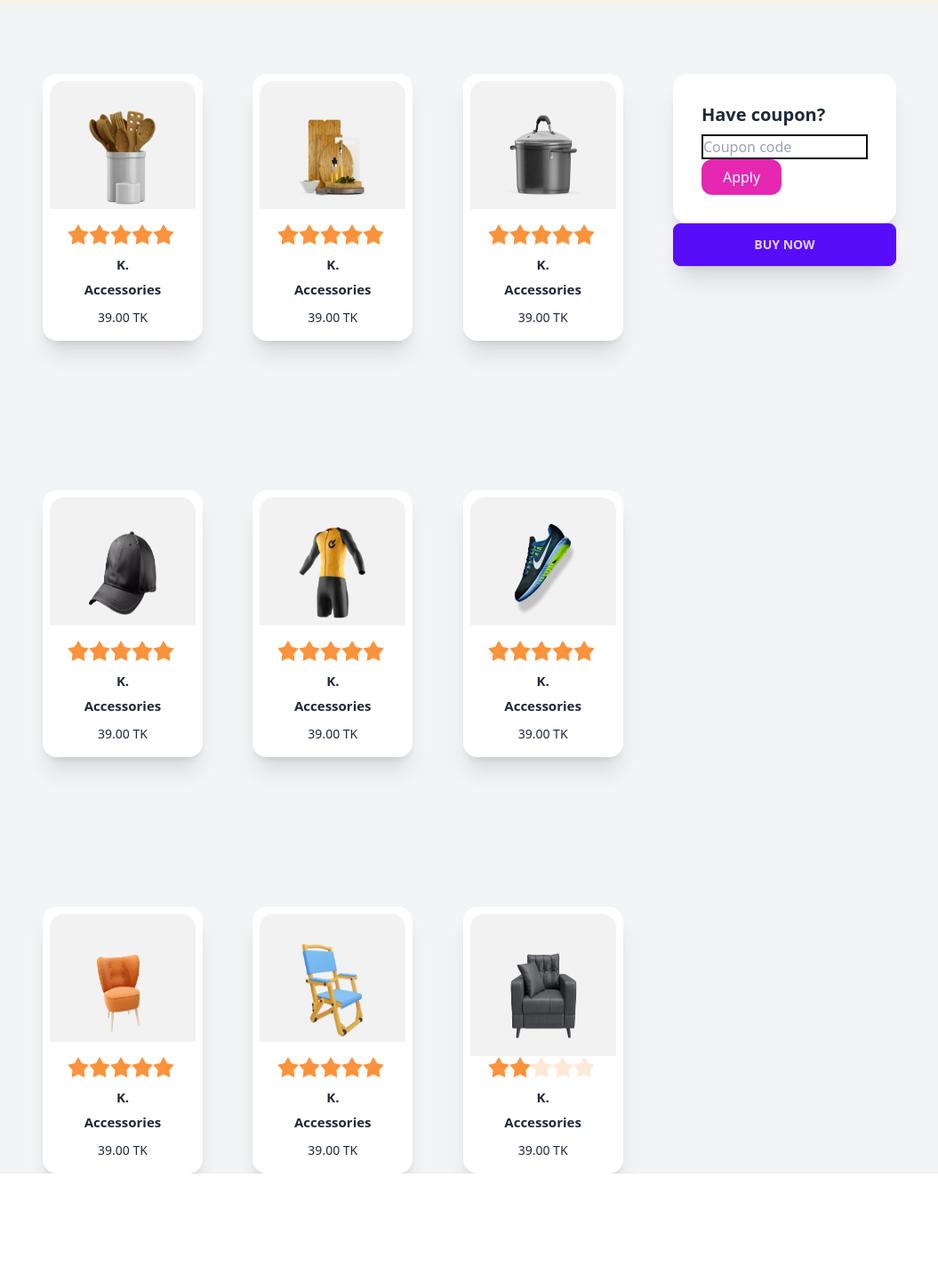
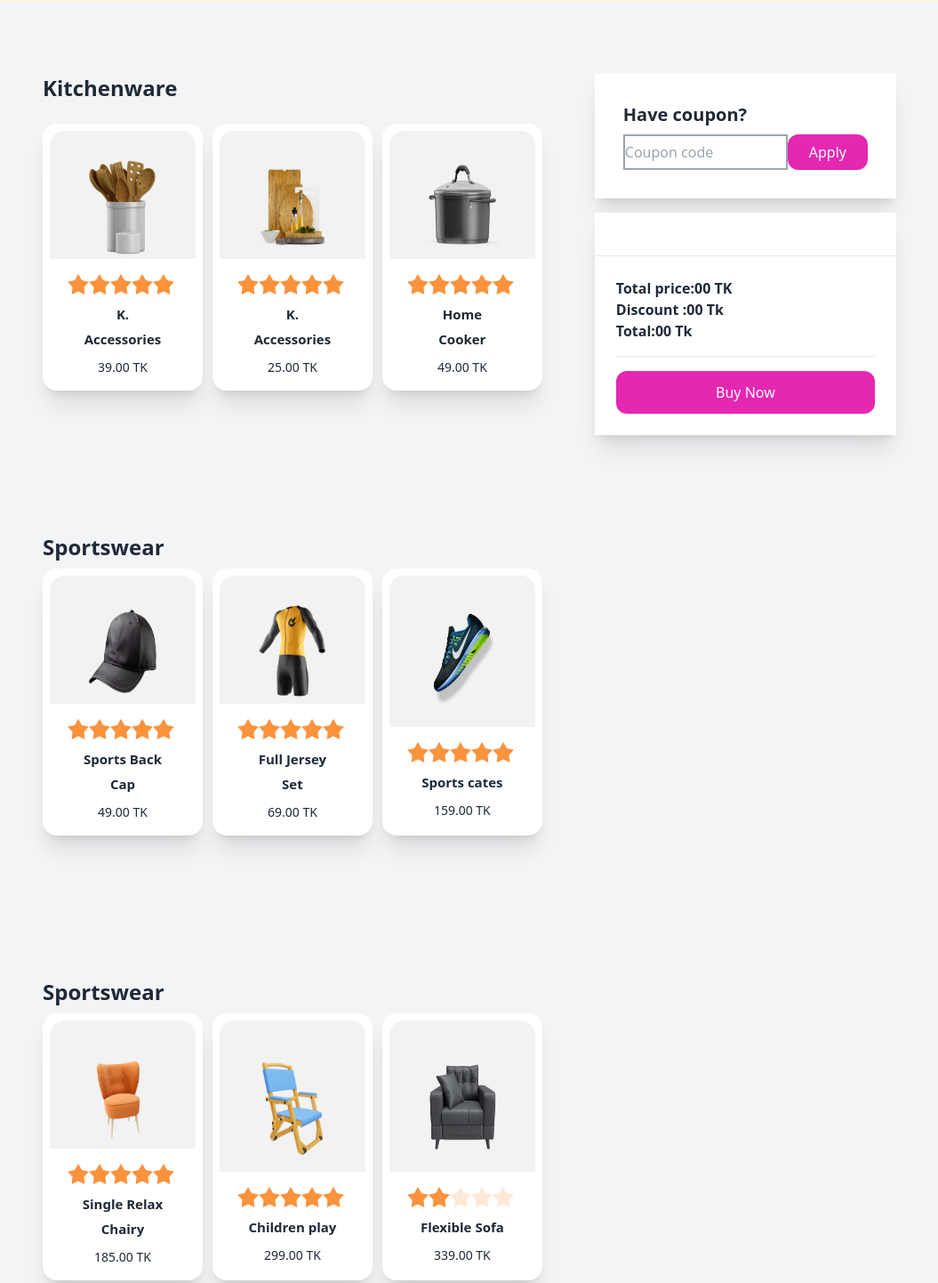
Before and after one commit to mdrafi276/summer-sale, a plain HTML site: page index.html in a window 1280 px wide. Shown: the part 797-2239 px from the top of the page at 89% size, without its empty margins (112-1167 px from the left). Before the commit the page ends 2116 px from the top, so only its background shows below. Drawn offline with nearby package versions, Linux system fonts and the light colour scheme.

Commit message:
first commit

```diff
--- a/index.html
+++ b/index.html
@@ -17,11 +17,12 @@
 <body data-theme="light">
   <header>
     <div class="hero  bg-[#F9F6E2] md:min-h-screen ">
-      <div class="hero-content flex-col md:gap-40 lg:flex-row-reverse">
+      <div class="hero-content flex-col md:w-full  md:gap-40 lg:flex-row-reverse">
         <img src="/images/Summer 1.png" class="md:max-w-sm rounded-lg md:shadow-2xl" />
         <div>
           <h1 class="text-sm  text-center flex text-black  flex-col  "> ---SALE FEVER---</h1>
-          <p class="py-6 text-black text-2xl font-extrabold "> Purchase TK 200 or <br> above & get <span class="text-[#E527B2]">20% off</span></p>
+          <p class="py-6 text-black text-3xl font-extrabold "> Purchase TK 200 or <br> above & get <span
+              class="text-[#E527B2]">20% off</span></p>
           <div class="flex items-center">
             <h1 class="text-sm text-black ">Use Promo Code</h1>
 
@@ -31,16 +32,21 @@
       </div>
     </div>
   </header>
-  <main class="bg-gray-100">
+  <main class="bg-gray-100 ">
+
     <section class="flex flex-col  md:flex-row gap-40 justify-around lg:w-[75%] mx-auto">
-    <div class="grid  md:gap-40 grid-cols-1 md:grid-cols-2 lg:grid-cols-3">
+
+      <div class="grid  mb-20 md:gap-40  ">
         <!-- card-section    -->
-     <div class="card md:w-[180px]   border-white border-8 md:h-[300px] mt-20 bg-base-100 shadow-xl">
+        <div>
+          <h1 class="text-2xl mt-20 relative font-extrabold ">Kitchenware</h1>
+          <div class="grid md:grid-cols-2 lg:grid-cols-3 -mt-14 gap-28">
+            <div onclick="clickHander(this)" class="card md:w-[180px]    border-white border-8 md:h-[300px] mt-20 bg-base-100 shadow-xl">
               <figure class="px-10 pt-10  bg-[#1111110D]">
-        <img  src="/images/prod1.png" alt="Shoes" class="rounded-xl  w-[100px] h-[130px] pb-4 " />
+                <img src="/images/prod1.png" alt="Shoes" class="rounded-xl  w-[100px] h-[130px] pb-4 " />
               </figure>
               <!-- rating -->
-      <div class="rating lg:pl-5 pt-4 ">
+              <div class="rating lg:pl-5 pl-36 pt-4 md:pl-5 md:pt-4 ">
                 <input type="radio" name="rating-2" class="mask mask-star-2 bg-orange-400" />
                 <input type="radio" name="rating-2" class="mask mask-star-2 bg-orange-400" checked />
                 <input type="radio" name="rating-2" class="mask mask-star-2 bg-orange-400" />
@@ -49,15 +55,15 @@
               </div>
               <div class="card-body pt-2  pb-2 items-center text-center">
                 <h2 class="card-title  text-[15px]">K. Accessories</h2>
-       <h1 class="text-sm">39.00 TK</h1>
+                <h1 id="price" class="text-sm">39.00 TK</h1>
               </div>
             </div>
-     <div class="card md:w-[180px]   border-white border-8 md:h-[300px]  mt-20 bg-base-100 shadow-xl">
+            <div onclick="clickHander(this)" class="card md:w-[180px]   border-white border-8 md:h-[300px]  mt-20 bg-base-100 shadow-xl">
               <figure class="px-10 pt-10 bg-[#1111110D]">
-        <img  src="/images/prod2.png" alt="Shoes" class="rounded-xl  w-[100px] h-[130px] pb-4 " />
+                <img src="/images/prod2.png" alt="Shoes" class="rounded-xl  w-[100px] h-[130px] pb-4 " />
               </figure>
               <!-- rating -->
-      <div class="rating lg:pl-5 pt-4 ">
+              <div class="rating lg:pl-5 pl-36 pt-4 md:pl-5 md:pt-4 ">
                 <input type="radio" name="rating-2" class="mask mask-star-2 bg-orange-400" />
                 <input type="radio" name="rating-2" class="mask mask-star-2 bg-orange-400" checked />
                 <input type="radio" name="rating-2" class="mask mask-star-2 bg-orange-400" />
@@ -66,15 +72,15 @@
               </div>
               <div class="card-body pt-2  pb-2 items-center text-center">
                 <h2 class="card-title  text-[15px]">K. Accessories</h2>
-       <h1 class="text-sm">39.00 TK</h1>
+                <h1 id="price" class="text-sm">25.00 TK</h1>
               </div>
             </div>
-     <div class="card md:w-[180px] border-white border-8 md:h-[300px] mt-20 bg-base-100 shadow-xl">
+            <div onclick="clickHander(this)" class="card md:w-[180px] border-white border-8 md:h-[300px] mt-20 bg-base-100 shadow-xl">
               <figure class="px-10 pt-10 bg-[#1111110D]">
-        <img  src="/images/prod3.png" alt="Shoes" class="rounded-xl  w-[100px] h-[130px] pb-4 " />
+                <img src="/images/prod3.png" alt="Shoes" class="rounded-xl  w-[100px] h-[130px] pb-4 " />
               </figure>
               <!-- rating -->
-      <div class="rating lg:pl-5 pt-4 ">
+              <div class="rating lg:pl-5 pl-36 pt-4 md:pl-5 md:pt-4 ">
                 <input type="radio" name="rating-2" class="mask mask-star-2 bg-orange-400" />
                 <input type="radio" name="rating-2" class="mask mask-star-2 bg-orange-400" checked />
                 <input type="radio" name="rating-2" class="mask mask-star-2 bg-orange-400" />
@@ -82,16 +88,24 @@
                 <input type="radio" name="rating-2" class="mask mask-star-2 bg-orange-400" />
               </div>
               <div class="card-body pt-2  pb-2 items-center text-center">
-        <h2 class="card-title  text-[15px]">K. Accessories</h2>
-       <h1 class="text-sm">39.00 TK</h1>
+                <h2 class="card-title  text-[15px]">Home Cooker</h2>
+                <h1 id="price"  class="text-sm">49.00 TK</h1>
               </div>
             </div>
-     <div class="card md:w-[180px] pt-0 border-white border-8 md:h-[300px] mt-2 bg-base-100 shadow-xl">
+          </div>
+        </div>
+        <!-- first section card  -->
+
+        <div>
+          <h1 class="text-2xl font-extrabold ">Sportswear</h1>
+          <div class="grid  lg:grid-cols-3 gap-28">
+            <div
+            onclick="clickHander(this)" class="card md:w-[180px] pt-0 border-white border-8 md:h-[300px] md:mt-20 lg:mt-2 bg-base-100 shadow-xl">
               <figure class="px-10 pt-10 bg-[#1111110D]">
-        <img  src="/images/prod4.png" alt="Shoes" class="rounded-xl  w-[100px] h-[130px] pb-4 " />
+                <img src="/images/prod4.png" alt="Shoes" class="rounded-xl  w-[100px] h-[130px] pb-4 " />
               </figure>
               <!-- rating -->
-      <div class="rating lg:pl-5 pt-4 ">
+              <div class="rating md:pl-5 pl-36 pt-4 lg:pl-5 md:pt-4 ">
                 <input type="radio" name="rating-2" class="mask mask-star-2 bg-orange-400" />
                 <input type="radio" name="rating-2" class="mask mask-star-2 bg-orange-400" checked />
                 <input type="radio" name="rating-2" class="mask mask-star-2 bg-orange-400" />
@@ -99,16 +113,16 @@
                 <input type="radio" name="rating-2" class="mask mask-star-2 bg-orange-400" />
               </div>
               <div class="card-body pt-2  pb-2 items-center text-center">
-        <h2 class="card-title  text-[15px]">K. Accessories</h2>
-       <h1 class="text-sm">39.00 TK</h1>
+                <h2 class="card-title  text-[15px]">Sports Back Cap</h2>
+                <h1 id="price" class="text-sm">49.00 TK</h1>
               </div>
             </div>
-     <div class="card md:w-[180px] border-white border-8 md:h-[300px] mt-2 bg-base-100 shadow-xl">
+            <div onclick="clickHander(this)" class="card md:w-[180px] border-white border-8 md:h-[300px] mt-2 bg-base-100 shadow-xl">
               <figure class="px-10 pt-10 bg-[#1111110D]">
-        <img  src="/images/prod5.png" alt="Shoes" class="rounded-xl  w-[100px] h-[130px] pb-4 " />
+                <img src="/images/prod5.png" alt="Shoes" class="rounded-xl  w-[100px] h-[130px] pb-4 " />
               </figure>
               <!-- rating -->
-      <div class="rating lg:pl-5 pt-4 ">
+              <div class="rating md:pl-5 pl-36 pt-4 lg:pl-5 md:pt-4 ">
                 <input type="radio" name="rating-2" class="mask mask-star-2 bg-orange-400" />
                 <input type="radio" name="rating-2" class="mask mask-star-2 bg-orange-400" checked />
                 <input type="radio" name="rating-2" class="mask mask-star-2 bg-orange-400" />
@@ -116,16 +130,16 @@
                 <input type="radio" name="rating-2" class="mask mask-star-2 bg-orange-400" />
               </div>
               <div class="card-body pt-2  pb-2 items-center text-center">
-        <h2 class="card-title  text-[15px]">K. Accessories</h2>
-       <h1 class="text-sm">39.00 TK</h1>
+                <h2 class="card-title  text-[15px]">Full Jersey Set</h2>
+                <h1 id="price" class="text-sm">69.00 TK</h1>
               </div>
             </div>
-     <div class="card md:w-[180px] border-white border-8 md:h-[300px] mt-2 bg-base-100 shadow-xl">
+            <div onclick="clickHander(this)" class="card md:w-[180px] border-white border-8 md:h-[300px] mt-2 bg-base-100 shadow-xl">
               <figure class="px-10 pt-10 bg-[#1111110D]">
-        <img  src="/images/prod6.png" alt="Shoes" class="rounded-xl  w-[100px] h-[130px] pb-4 " />
+                <img src="/images/prod6.png" alt="Shoes" class="rounded-xl  w-[100px] h-[130px] pb-4 " />
               </figure>
               <!-- rating -->
-      <div class="rating lg:pl-5 pt-4 ">
+              <div class="rating md:pl-5 pl-36 pt-4 lg:pl-5 md:pt-4 ">
                 <input type="radio" name="rating-2" class="mask mask-star-2 bg-orange-400" />
                 <input type="radio" name="rating-2" class="mask mask-star-2 bg-orange-400" checked />
                 <input type="radio" name="rating-2" class="mask mask-star-2 bg-orange-400" />
@@ -133,16 +147,22 @@
                 <input type="radio" name="rating-2" class="mask mask-star-2 bg-orange-400" />
               </div>
               <div class="card-body pt-2  pb-2 items-center text-center">
-        <h2 class="card-title  text-[15px]">K. Accessories</h2>
-       <h1 class="text-sm">39.00 TK</h1>
+                <h2 class="card-title  text-[15px]">Sports cates</h2>
+                <h1 id="price" class="text-sm">159.00 TK</h1>
               </div>
             </div>
-     <div class="card md:w-[180px] border-white border-8 md:h-[300px] mt-2 bg-base-100 shadow-xl">
+          </div>
+        </div>
+        <!-- third secrion card  -->
+        <div>
+          <h1 class="text-2xl font-extrabold ">Sportswear</h1>
+          <div class="grid lg:grid-cols-3 gap-28">
+            <div onclick="clickHander(this)" class="card md:w-[180px] border-white border-8 md:h-[300px] mt-2 bg-base-100 shadow-xl">
               <figure class="px-10 pt-10 bg-[#1111110D]">
-        <img  src="/images/prod7.png" alt="Shoes" class="rounded-xl  w-[100px] h-[130px] pb-4 " />
+                <img src="/images/prod7.png" alt="Shoes" class="rounded-xl  w-[100px] h-[130px] pb-4 " />
               </figure>
               <!-- rating -->
-      <div class="rating lg:pl-5 pt-4 ">
+              <div class="rating md:pl-5 pl-36 pt-4 lg:pl-5 md:pt-4 ">
                 <input type="radio" name="rating-2" class="mask mask-star-2 bg-orange-400" />
                 <input type="radio" name="rating-2" class="mask mask-star-2 bg-orange-400" checked />
                 <input type="radio" name="rating-2" class="mask mask-star-2 bg-orange-400" />
@@ -150,16 +170,16 @@
                 <input type="radio" name="rating-2" class="mask mask-star-2 bg-orange-400" />
               </div>
               <div class="card-body pt-2  pb-2 items-center text-center">
-        <h2 class="card-title  text-[15px]">K. Accessories</h2>
-       <h1 class="text-sm">39.00 TK</h1>
+                <h2 class="card-title  text-[15px]">Single Relax Chairy</h2>
+                <h1 id="price" class="text-sm">185.00 TK</h1>
               </div>
             </div>
-     <div class="card md:w-[180px] border-white border-8 md:h-[300px] mt-2 bg-base-100 shadow-xl">
+            <div onclick="clickHander(this)" class="card md:w-[180px] border-white border-8 md:h-[300px] mt-2 bg-base-100 shadow-xl">
               <figure class="px-10 pt-10 bg-[#1111110D]">
-        <img  src="/images/prod8.png" alt="Shoes" class="rounded-xl  w-[100px] h-[130px] pb-4 " />
+                <img src="/images/prod8.png" alt="Shoes" class="rounded-xl  w-[100px] h-[130px] pb-4 " />
               </figure>
               <!-- rating -->
-      <div class="rating lg:pl-5 pt-4 ">
+              <div class="rating md:pl-5 pl-36 pt-4 lg:pl-5 md:pt-4 ">
                 <input type="radio" name="rating-2" class="mask mask-star-2 bg-orange-400" />
                 <input type="radio" name="rating-2" class="mask mask-star-2 bg-orange-400" checked />
                 <input type="radio" name="rating-2" class="mask mask-star-2 bg-orange-400" />
@@ -167,16 +187,16 @@
                 <input type="radio" name="rating-2" class="mask mask-star-2 bg-orange-400" />
               </div>
               <div class="card-body pt-2  pb-2 items-center text-center">
-        <h2 class="card-title  text-[15px]">K. Accessories</h2>
-       <h1 class="text-sm">39.00 TK</h1>
+                <h2 class="card-title  text-[15px]">Children play</h2>
+                <h1 id="price" class="text-sm">299.00 TK</h1>
               </div>
             </div>
-     <div class="card md:w-[180px] border-white border-8 md:h-[300px] mt-2 bg-base-100 shadow-xl">
+            <div onclick="clickHander(this)" class="card md:w-[180px] border-white border-8 md:h-[300px] mt-2 bg-base-100 shadow-xl">
               <figure class="px-10 pt-10 bg-[#1111110D]">
-        <img  src="/images/prod9.png" alt="Shoes" class="rounded-xl  w-[100px] h-[130px] pb-4 " />
+                <img src="/images/prod9.png" alt="Shoes" class="rounded-xl  w-[100px] h-[130px] pb-4 " />
               </figure>
               <!-- rating -->
-      <div class="rating pl-35 lg:pl-5  1pt-4 ">
+              <div class="rating pl-36 pt-4 lg:pl-5  md:pt-4 ">
                 <input type="radio" name="rating-2" class="mask mask-star-2 bg-orange-400" />
                 <input type="radio" name="rating-2" class="mask mask-star-2 bg-orange-400" checked />
                 <input type="radio" name="rating-2" class="mask mask-star-2 bg-orange-400" />
@@ -184,40 +204,51 @@
                 <input type="radio" name="rating-2" class="mask mask-star-2 bg-orange-400" />
               </div>
               <div class="card-body pt-2  pb-2 items-center text-center">
-        <h2 class="card-title  text-[15px]">K. Accessories</h2>
-       <h1 class="text-sm">39.00 TK</h1>
+                <h2 class="card-title  text-[15px]">Flexible Sofa</h2>
+                <h1 id="price" class="text-sm">339.00 TK</h1>
+              </div>
+            </div>
           </div>
         </div>
       </div>
       <div>
         <!-- amount card  -->
         <div>
-        <div class="card   bg-base-100 mt-20 shadow-xl">
+          <div class="card rounded-none   bg-base-100 md:mt-20 shadow-xl">
             <div class="card-body">
               <h2 class="card-title">Have coupon?</h2>
-            <div>
-              <input placeholder="Coupon code" class=" w-full   border-gray-950 border-2  " type="text" name="" id="">
-              <button class="text-white px-6 py-2 rounded-xl bg-[#E527B2]">Apply</button>
+              <div class="flex flex-col md:flex-row">
+                <input placeholder="Coupon code" class="  w-full md:w-[185px]  border-gray-400 border-2  " type="text"
+                  name="" id="">
+                <button class="text-white px-6 mt-5 md:mt-0 py-2 rounded-xl bg-[#E527B2]">Apply</button>
               </div>
             </div>
           </div>
         </div>
         <!-- second amount card  -->
-      <div>
-        <div class="card   bg-base-100 shadow-xl">
-           <div></div>
-           <div></div>
+        <div class="mt-4">
+          <div class="card   rounded-none bg-base-100 shadow-xl">
+            <div id="selected-items" class=" selected-items p-6 font-bold">
 
-
-            <div class="card-actions w-full">
-              <button class="btn btn-primary w-full">Buy Now</button>
             </div>
-
+            <hr>
+            <div class="p-6">
+              <h1 id="price-item-one" class="font-bold">Total price:00 TK</h1>
+              <h1 class="font-bold">Discount :00 Tk</h1>
+              <h1 class="font-bold">Total:00 Tk</h1>
+              <div class="mt-4">
+                <hr>
+              </div>
+              <div class="card-actions mt-4 rounded-none w-full">
+                <button class=" py-3 rounded-xl text-white  bg-[#E527B2] border-none w-full">Buy Now</button>
+              </div>
+            </div>
           </div>
         </div>
       </div>
     </section>
   </main>
+  <script src="script.js"></script>
 </body>
 
 </html>
--- a/script.js
+++ b/script.js
@@ -0,0 +1,13 @@
+let total = 0;
+
+function clickHander(data){
+    const selectedItemsContainer =document.getElementById('selected-items');
+     itemName = data.childNodes[7].childNodes[1].innerText;
+     const li = document.createElement('li');
+     li.innerText = itemName;
+     selectedItemsContainer.appendChild(li);
+
+     const price = data.childNodes[7].childNodes[3].innerText.split(' ')[0];
+     total = parseInt(total) + parseInt(price);
+     console.log(total)
+}
```
Also changed, not shown: text-coco.js (added, +35 -0 lines), 1 other file. Lines whose indentation alone changed are shown as unchanged.
